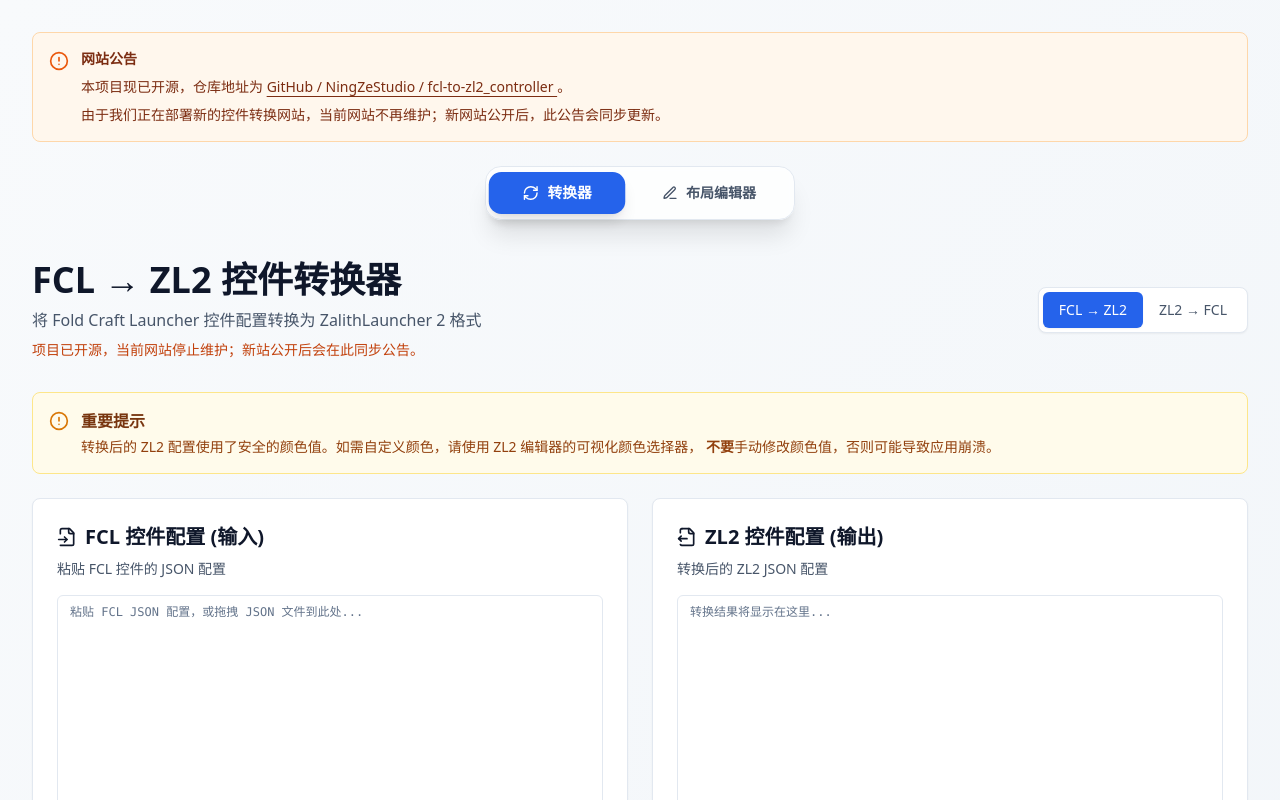
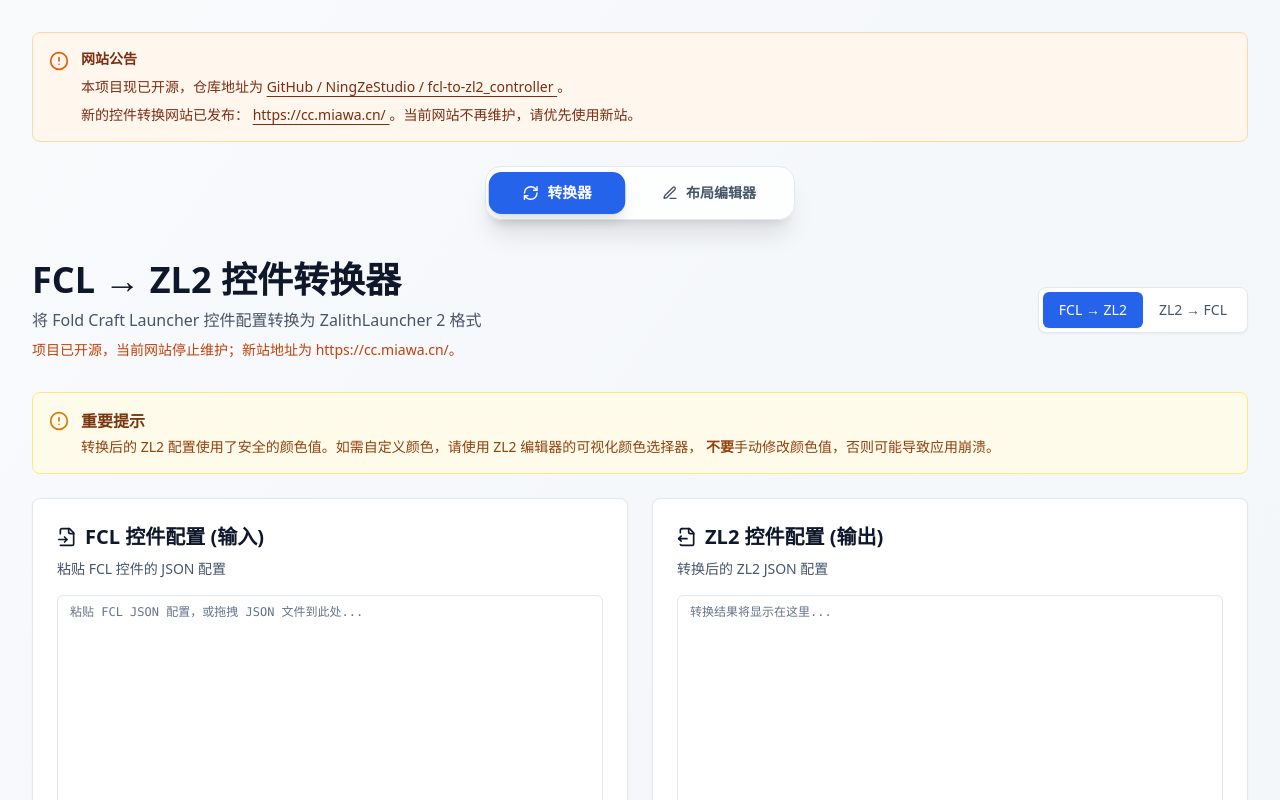
Before and after one commit to NingZeStudio/fcl-to-zl2_controller, a Vue app: page / in a window 1280 px wide. Shown: the top 800 px of the page. Built offline with nearby package versions, Linux system fonts and the light colour scheme.

Commit message:
docs: 更新所有站点维护公告至新官网地址
替换所有旧的待上线新站公告，添加实际新官网地址 https://cc.miawa.cn/，并更新提示引导用户优先使用新站。

```diff
--- a/src/App.vue
+++ b/src/App.vue
@@ -39,7 +39,16 @@
               。
             </p>
             <p>
-              由于我们正在部署新的控件转换网站，当前网站不再维护；新网站公开后，此公告会同步更新。
+              新的控件转换网站已发布：
+              <a
+                href="https://cc.miawa.cn/"
+                target="_blank"
+                rel="noreferrer"
+                class="font-medium underline underline-offset-4"
+              >
+                https://cc.miawa.cn/
+              </a>
+              。当前网站不再维护，请优先使用新站。
             </p>
           </div>
         </div>
@@ -79,7 +88,7 @@
               {{ conversionMode === 'fcl-to-zl2' ? '将 Fold Craft Launcher 控件配置转换为 ZalithLauncher 2 格式' : '将 ZalithLauncher 2 控件配置转换为 Fold Craft Launcher 格式' }}
             </p>
             <p class="mt-2 text-sm text-orange-700 dark:text-orange-300">
-              项目已开源，当前网站停止维护；新站公开后会在此同步公告。
+              项目已开源，当前网站停止维护；新站地址为 https://cc.miawa.cn/。
             </p>
           </div>
           <div class="flex w-full md:w-auto bg-white dark:bg-slate-800 p-1 rounded-lg shadow-sm border border-slate-200 dark:border-slate-700">
@@ -296,7 +305,7 @@
             可视化创建和编辑 Fold Craft Launcher 控件布局
           </p>
           <p class="mt-2 text-sm text-orange-700 dark:text-orange-300">
-            项目已开源，当前网站不再维护；后续请关注此处的公告更新。
+            项目已开源，当前网站不再维护；请前往 https://cc.miawa.cn/ 使用新站。
           </p>
         </div>
         <FCLEditor />
@@ -316,7 +325,7 @@
             github.com/NingZeStudio/fcl-to-zl2_controller
           </a>
         </p>
-        <p>当前站点已停止维护，新的控件转换网站公开后会在此同步公告。</p>
+        <p>当前站点已停止维护，请前往 https://cc.miawa.cn/ 使用新的控件转换网站。</p>
       </div>
     </div>
   </div>
```
Also changed, not shown: 2 other files (tests, documents, lock files or other folders).
